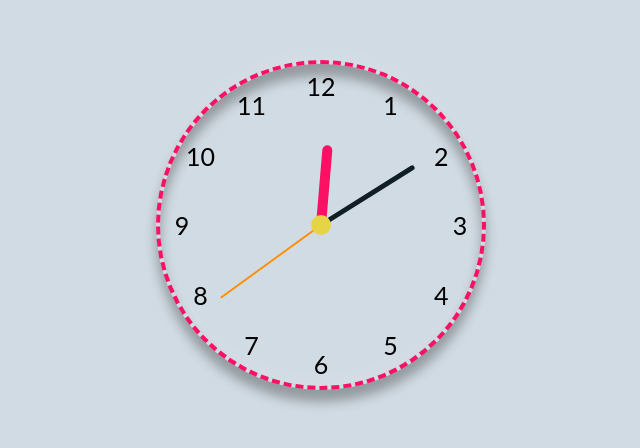
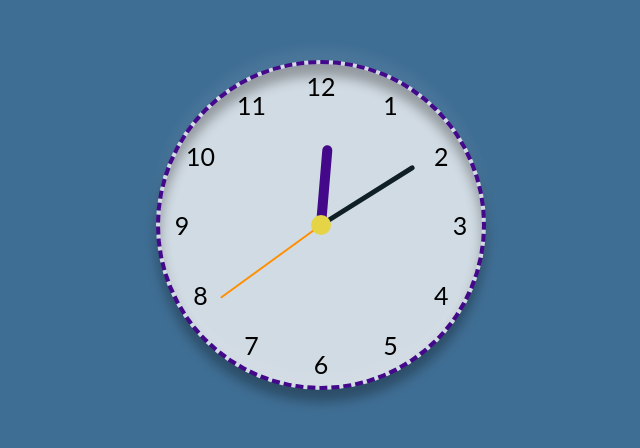
Before and after one commit to aLamba570/JavaScript_mastery, a plain HTML site: page Analog_clock/index.html in a window 1280 px wide. Shown: the part 175-623 px from the top of the page, without its empty margins (319-959 px from the left). Drawn offline with Linux system fonts and the light colour scheme.

Commit message:
change back

```diff
--- a/Analog_clock/style.css
+++ b/Analog_clock/style.css
@@ -13,7 +13,7 @@ body {
   font-family: "lato", Arial, sans-serif;
 }
 body {
-  background: #d1dbe3;
+  background: #3f6e94;
   min-height: 100vh;
   display: flex;
   justify-content: center;
@@ -28,7 +28,7 @@ body {
   box-shadow: 0 -1.2em 1.2em rgba(255, 255, 255, 0.06),
     inset 0 -1.2em 1.2em rgba(255, 255, 255, 0.06),
     0 1.2em 1.2em rgba(0, 0, 0, 0.3), inset 0 1.2em 1.2em rgba(0, 0, 0, 0.3);
-  border: 0.4rem dashed #fb1163;
+  border: 0.4rem dashed #44088a;
 }
 .container .number {
   --rotateAngle: 0;
@@ -106,7 +106,7 @@ body {
 .container .hour {
   width: 1rem;
   height: 8rem;
-  background-color: #fb1163;
+  background-color: #44088a;
 }
 .container .minute {
   width: 0.5rem;
```
